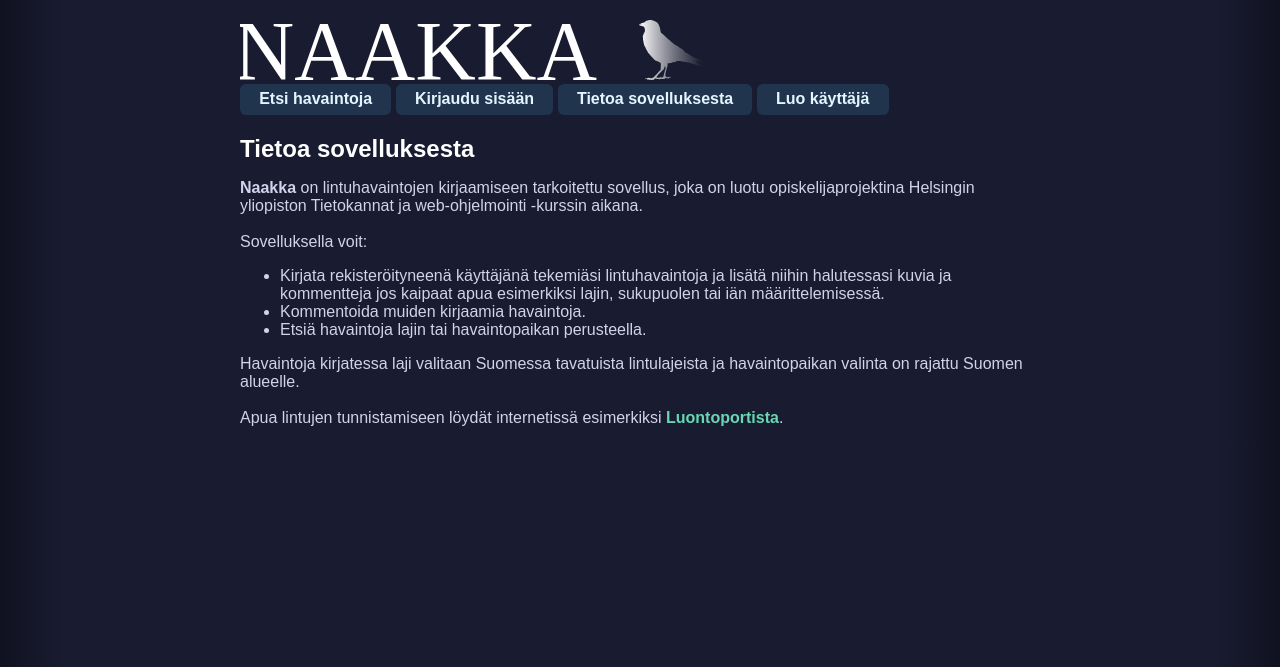
After one commit to matiashei/lintuhavainnot, a Flask app: page /info in a window 1280 px wide. The commit adds this page. Shown: the top 667 px of the page. Run offline with Flask 3, Linux system fonts and the light colour scheme.

Commit message:
add info page

```diff
--- a/app.py
+++ b/app.py
@@ -33,6 +33,10 @@ def index():
     ))
 
     return render_template("index.html", grouped=sorted_grouped)
+
+@app.route("/info")
+def info():
+    return render_template("info.html")
 
 @app.route("/user/<int:user_id>")
 def show_user(user_id):
--- a/items.py
+++ b/items.py
@@ -41,7 +41,7 @@ def remove_item(item_id):
     db.execute(sql, [item_id])
 
 def search_items(query):
-    sql = """SELECT id, species, amount, place
+    sql = """SELECT id, species, amount, municipality, place
             FROM items
             WHERE place LIKE ? OR municipality LIKE ? OR species LIKE ?
             ORDER BY date DESC, id DESC"""
--- /dev/null
+++ b/templates/info.html
@@ -0,0 +1,19 @@
+{% extends "layout.html" %}
+
+{% block title %}Naakka - lintuhavaintopalvelu{% endblock %}
+
+{% block content %}
+<h2>Tietoa sovelluksesta</h2>
+
+<p><b>Naakka</b> on lintuhavaintojen kirjaamiseen tarkoitettu sovellus, joka on luotu opiskelijaprojektina Helsingin yliopiston Tietokannat ja web-ohjelmointi -kurssin aikana.
+    <br><br>
+    Sovelluksella voit:</p>
+    <ul>
+    <li>Kirjata rekisteröityneenä käyttäjänä tekemiäsi lintuhavaintoja ja lisätä niihin halutessasi kuvia ja kommentteja jos kaipaat apua esimerkiksi lajin, sukupuolen tai iän määrittelemisessä.</li>
+    <li>Kommentoida muiden kirjaamia havaintoja.</li>
+    <li>Etsiä havaintoja lajin tai havaintopaikan perusteella.</li>
+    </ul>
+    <p>Havaintoja kirjatessa laji valitaan Suomessa tavatuista lintulajeista ja havaintopaikan valinta on rajattu Suomen alueelle.<br><br>
+    Apua lintujen tunnistamiseen löydät internetissä esimerkiksi <a href="https://luontoportti.com/?identification=true&sid=3">Luontoportista</a>.
+    </p>
+{% endblock %}
--- a/templates/layout.html
+++ b/templates/layout.html
@@ -25,9 +25,11 @@
 
     {% if session.user_id %}
       <a href="/new_item">Uusi havainto</a>
+      <a href="/info">Tietoa sovelluksesta</a>
       <a href="/logout">Kirjaudu ulos</a>
     {% else %}
       <a href="/login">Kirjaudu sisään</a>
+      <a href="/info">Tietoa sovelluksesta</a>
       <a href="/register">Luo käyttäjä</a>
     {% endif %}
   </nav>
--- a/templates/search_item.html
+++ b/templates/search_item.html
@@ -3,7 +3,7 @@
 {% block title %}Etsi havaintoja{% endblock %}
 
 {% block content %}
-<h2>Etsi havaintoja</h2>
+<p>Voit etsiä havaintoja esimerkiksi lajin tai havaintopaikan perusteella.</p>
 <form action="/search_item" method="GET" >
     <p>
         Hakusana: <input type ="text" name="query" value="{{ query }}" >
@@ -16,7 +16,7 @@
 
 <ul>
     {% for item in results %}
-    <li><a href="/item/{{ item.id }}">{{ item.species }}</a>, {{ item.amount }}kpl, {{ item.place }}</li>
+    <li><a href="/item/{{ item.id }}">{{ item.species }}</a> ({{ item.amount }}kpl) paikassa {{ item.place }}, {{ item.municipality }}</li>
     {% endfor %}
 </ul>
 {% endif %}
```
